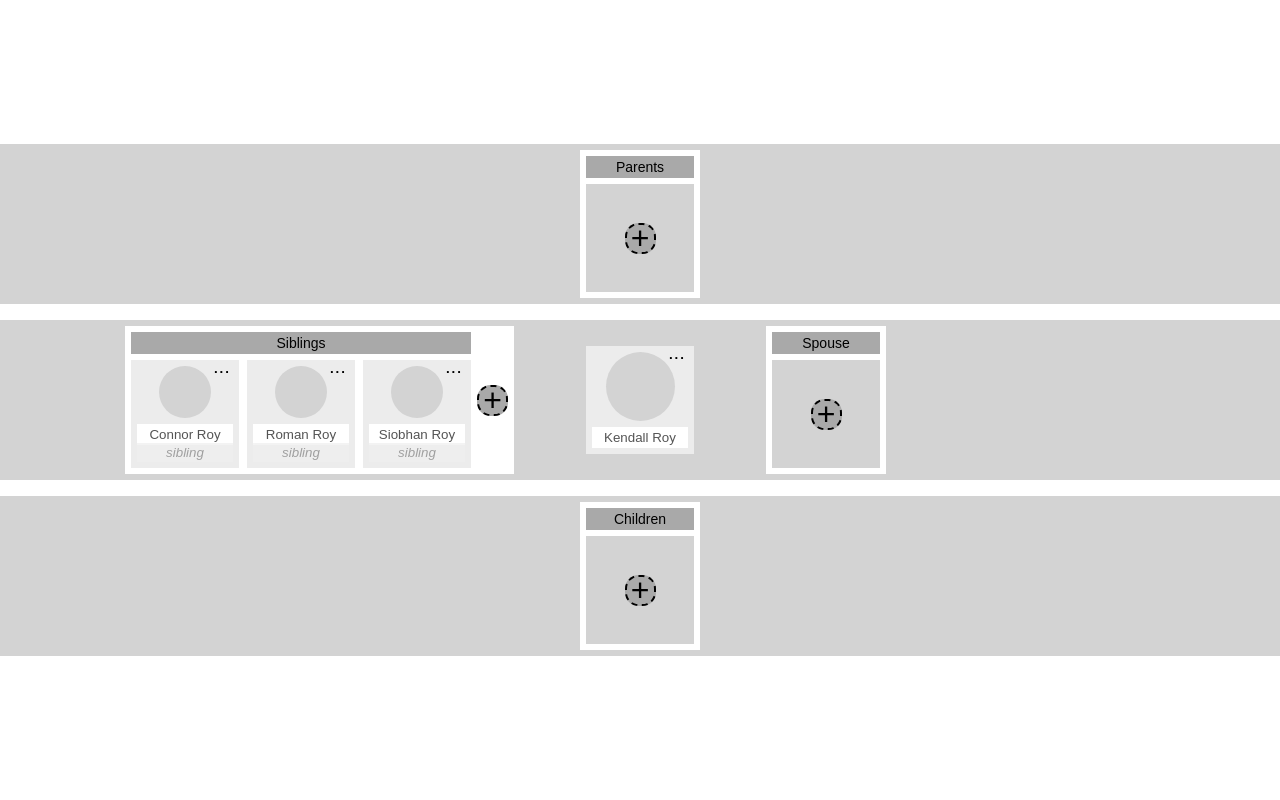
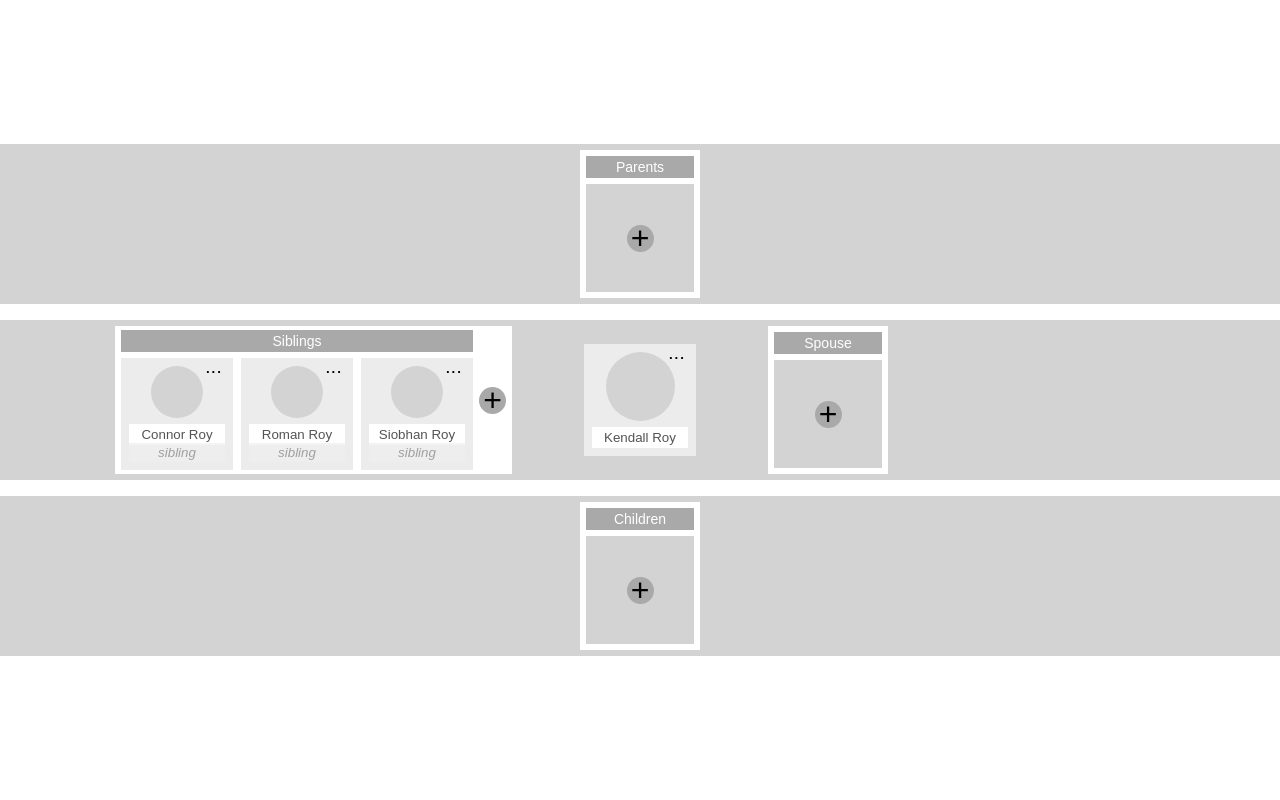
Before and after one commit to deanstein/family-tree, a Svelte app: page / in a window 1280 px wide. Shown: the top 800 px of the page. Built offline with nearby package versions, Linux system fonts and the light colour scheme.

Commit message:
Adding hover styles, unifying styles, adding more dynamic classes

```diff
--- a/src/stores/stylingConstants.js
+++ b/src/stores/stylingConstants.js
@@ -1,7 +1,8 @@
 const colors = {
+	sHoverColor: '#50CBFC',
+	sActiveColor: '#3399ff',
 	sNodeGroupColor: 'white',
-	sPersonNodeColor: '#ececec',
-	sActiveInputHighlightColor: '#3399ff'
+	sPersonNodeColor: '#ececec'
 };
 
 const sizes = {
--- a/src/ui/NodeGroup/AddPersonButton.svelte
+++ b/src/ui/NodeGroup/AddPersonButton.svelte
@@ -21,6 +21,11 @@
 		-moz-border-radius: ${stylingConstants.sizes.personNodeAddButtonRadius};
 		-webkit-border-radius: ${stylingConstants.sizes.personNodeAddButtonRadius};
 		border-radius: ${stylingConstants.sizes.personNodeAddButtonRadius};
+		background: ${stylingConstants.colors.sNodeGroupColor};
+		:hover {
+			background-color: ${stylingConstants.colors.sHoverColor};
+		}
+
 	`;
 
 	const addButtonOnClick = () => {
@@ -62,11 +67,6 @@
 		align-items: center;
 		justify-content: center;
 		background: darkgray;
-		border: 2px dashed black;
-	}
-
-	.person-add-button:hover {
-		background-color: red;
 	}
 
 	.person-add-button-label {
--- a/src/ui/NodeGroup/NodeGroup.svelte
+++ b/src/ui/NodeGroup/NodeGroup.svelte
@@ -80,6 +80,7 @@
 		justify-content: center;
 		display: inline-flex;
 		width: 100%;
+		color: white;
 		background-color: darkgray;
 	}
 </style>
--- a/src/ui/PersonNode/NameInput.svelte
+++ b/src/ui/PersonNode/NameInput.svelte
@@ -51,7 +51,7 @@
 	`;
 
 	const nameInputDynamicClass = css`
-		border: 2px solid ${stylingConstants.colors.sActiveInputHighlightColor};
+		border: 2px solid ${stylingConstants.colors.sActiveColor};
 	`;
 </script>
 
--- a/src/ui/PersonNode/NodeSettings.svelte
+++ b/src/ui/PersonNode/NodeSettings.svelte
@@ -17,19 +17,27 @@
 	};
 
 	let settingsButtonText;
-	let nodeSettingsButtonText;
+	let nodeSettingsButtonTextDynamicClass;
 	$: {
 		settingsButtonText = bIsNodeInEditMode ? 'done' : '...';
 
-		nodeSettingsButtonText = css`
+		nodeSettingsButtonTextDynamicClass = css`
 			color: ${bIsNodeInEditMode ? 'white' : 'black'};
 			background-color: ${bIsNodeInEditMode ? 'green' : 'transparent'};
-			border: 1px solid transparent;
+			border: 2px solid transparent;
 			:hover {
-				1px solid ${stylingConstants.colors.sActiveInputHighlightColor}
-			}
+					background-color: ${stylingConstants.colors.sHoverColor};
+				}
 		`;
 	}
+
+	const nodeSettingsFlyoutDynamicClass = css`
+		a {
+			background-color: ${stylingConstants.colors.sPersonNodeColor};
+			:hover {
+				background-color: ${stylingConstants.colors.sHoverColor};
+		}
+	`;
 
 	let showSettingsFlyout = false;
 	const toggleSettingsFlyout = () => {
@@ -45,13 +53,13 @@
 	<button
 		type="button"
 		id="settings-button"
-		class="{nodeSettingsButtonText} node-settings-button"
+		class="{nodeSettingsButtonTextDynamicClass} node-settings-button"
 		on:click|stopPropagation={bIsNodeInEditMode ? endEditingMode : toggleSettingsFlyout}
 		>{settingsButtonText}</button
 	>
 
 	{#if showSettingsFlyout}
-		<div id="node-settings-flyout-menu" class="node-settings-flyout-menu">
+		<div id="node-settings-flyout-menu" class="{nodeSettingsFlyoutDynamicClass} node-settings-flyout-menu">
 			<ul>
 				<li><a on:click|stopPropagation={startEditingMode}>Edit</a></li>
 				<li><a on:click|stopPropagation={deletePerson}>Remove</a></li>
@@ -91,7 +99,6 @@
 		list-style: none;
 		padding: 0;
 		margin: 0;
-		background-color: lightgreen;
 	}
 
 	.node-settings-flyout-menu li {
@@ -105,8 +112,4 @@
 		text-decoration: none;
 		color: #000;
 	}
-
-	.node-settings-flyout-menu a:hover {
-		background-color: #ccc;
-	}
 </style>
--- a/src/ui/PersonNode/PersonNode.svelte
+++ b/src/ui/PersonNode/PersonNode.svelte
@@ -54,9 +54,12 @@
 	};
 
 	const personNodeDynamicClass = css`
-		background-color: ${stylingConstants.colors.sPersonNodeColor};
 		width: ${stylingConstants.sizes.personNodeSize};
 		height: ${stylingConstants.sizes.personNodeSize};
+		background-color: ${stylingConstants.colors.sPersonNodeColor};
+		:hover {
+			border: 2px solid ${stylingConstants.colors.sHoverColor};
+		}
 	`;
 
 	const [send, receive] = crossfade({
@@ -112,6 +115,7 @@
 		flex-direction: column;
 		align-items: center;
 		justify-content: center;
+		border: 2px solid transparent;
 	}
 
 	.person-node-content-area {
--- a/src/ui/PersonNode/RelationshipTypePicker.svelte
+++ b/src/ui/PersonNode/RelationshipTypePicker.svelte
@@ -31,7 +31,7 @@
 	`;
 
 	const relationshipTypePickerDynamicClass = css`
-		border: 2px solid ${stylingConstants.colors.sActiveInputHighlightColor};
+		border: 2px solid ${stylingConstants.colors.sActiveColor};
 	`;
 </script>
 
```
